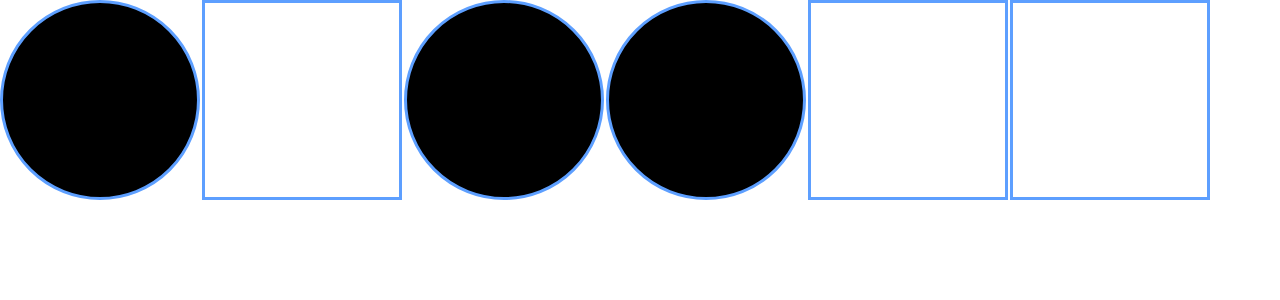
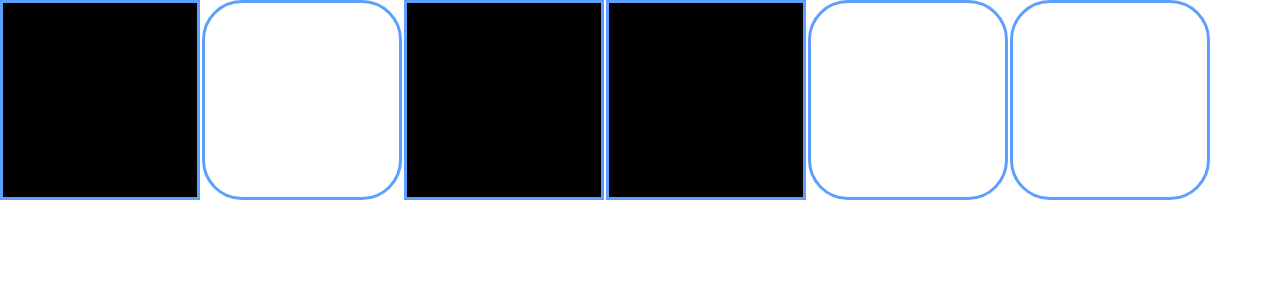
Before and after one commit to Tinady/scrimba-react-course, a React (Create React App) app in the folder memegenerator/: page / in a window 1280 px wide. Shown: the top 300 px of the page. Built offline with nearby package versions, Linux system fonts and the light colour scheme.

Commit message:
Update Square.js

```diff
--- a/memegenerator/src/components/Square.js
+++ b/memegenerator/src/components/Square.js
@@ -9,7 +9,7 @@ export default  function Square(props)
 
        const Style={
         backgroundColor:on?"black":"transparent",
-        borderRadius:on? "50%":"0"
+        borderRadius:on? "0%":"20%"
     }
 
      function toggle()
```
